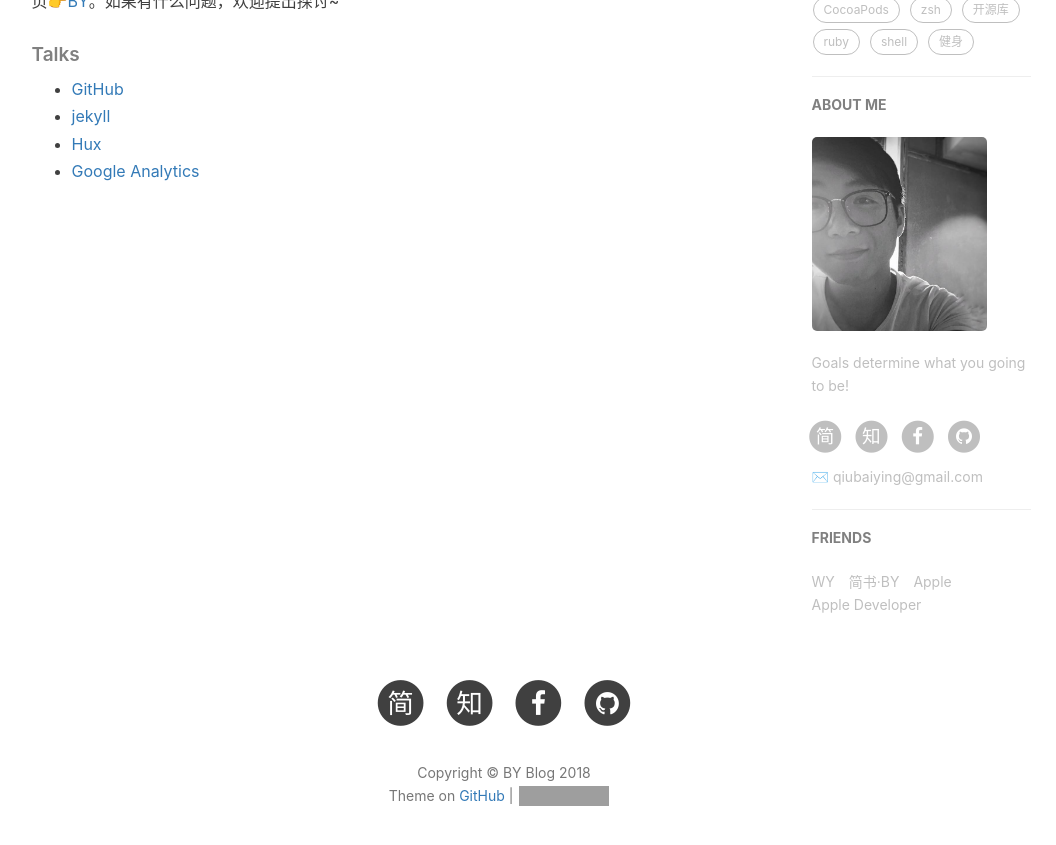
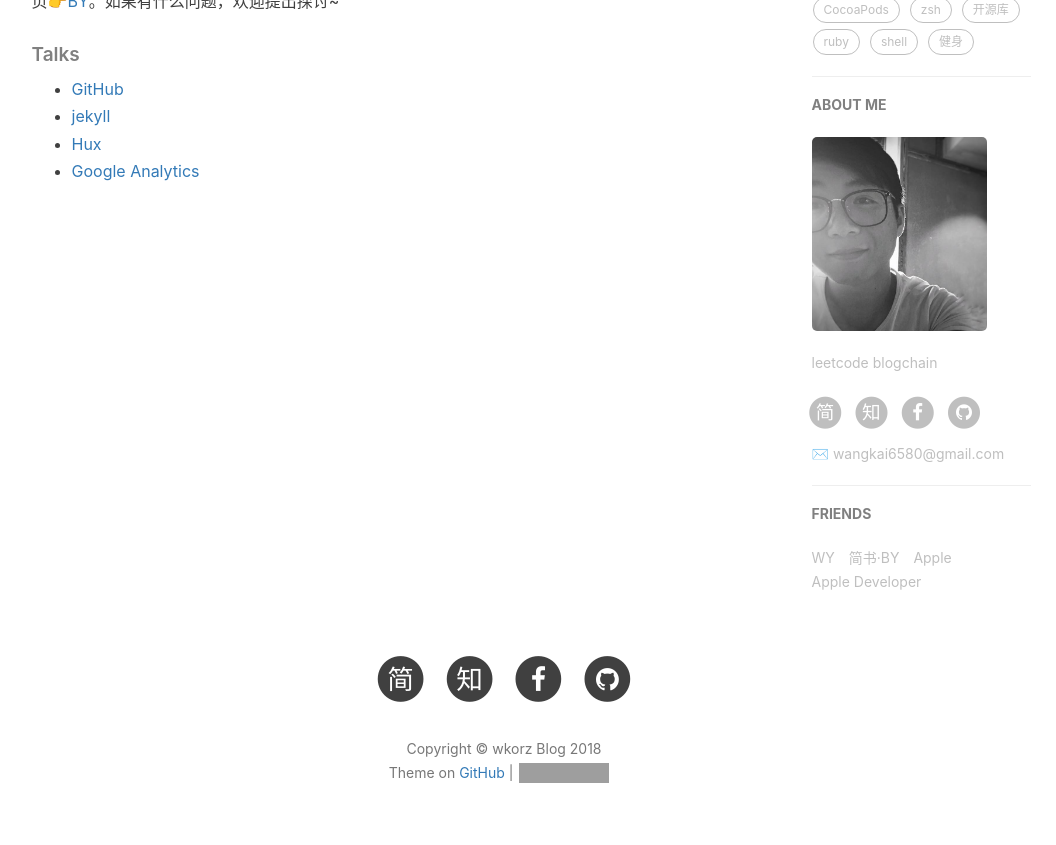
Before and after one commit to wkorz/wkorz.github.io, a Jekyll site: the page built from about.html, in a window 1280 px wide and 900 px high, scrolled down 713 px. Shown: the top 845 px of the window, without its empty margins (136-1192 px from the left). Built offline with Jekyll 4.4.1, drawn with Linux system fonts in a browser that asks for light colours; nearby versions of some CDN libraries; comment, search, counter and statistics services are not loaded; grey boxes are pictures that could not be loaded.

Commit message:
Update _config.yml

```diff
--- a/_config.yml
+++ b/_config.yml
@@ -1,17 +1,17 @@
 # Site settings
-title: BY Blog
-SEOTitle: 柏荧的博客 | BY Blog
+title: wkorz Blog
+SEOTitle: 王凯的博客 | wkorz Blog
 header-img: img/post-bg-desk.jpg
-email: qiubaiying@gmail.com
+email: wangkai6580@gmail.com
 description: "Every failure is leading towards success."
-keyword: "BY, BY Blog, 柏荧的博客, qiubaiying, 邱柏荧, iOS, Apple, iPhone"
-url: "http://qiubaiying.github.io"          # your host, for absolute URL
+keyword: "wkorz Blog"
+url: "http://wkorz.github.io"          # your host, for absolute URL
 baseurl: ""      # for example, '/blog' if your blog hosted on 'host/blog'
-github_repo: "https://github.com/qiubaiying/qiubaiying.github.io.git" # you code repository
+github_repo: "https://github.com/wkorz/wkorz.github.io.git" # you code repository
 
 # Sidebar settings
 sidebar: true                           # whether or not using Sidebar.
-sidebar-about-description: "Goals determine what you going to be!"
+sidebar-about-description: "leetcode blogchain "
 sidebar-avatar: /img/about-BY-gentle.jpg      # use absolute URL, seeing it's used in both `/` and `/about/`
 
 
```
